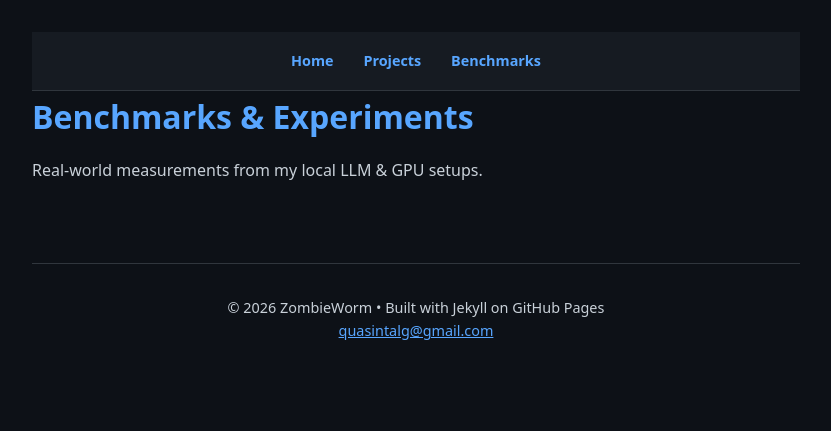
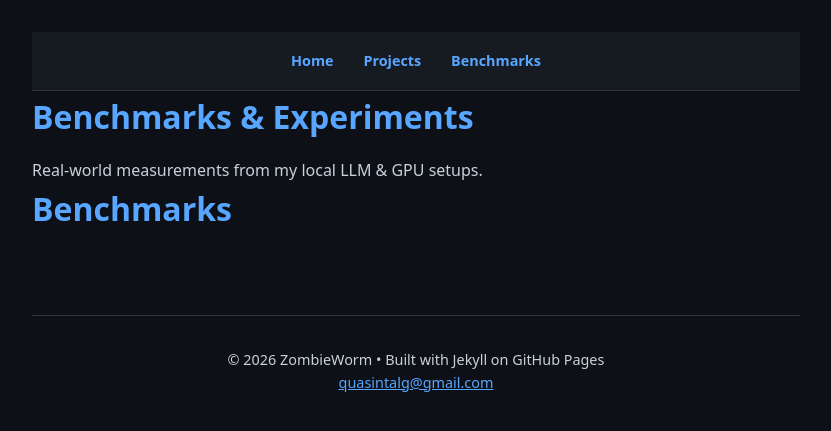
Before and after one commit to ZombieWorm/ZombieWorm.github.io, a Jekyll site: the page built from benchmarks.md, in a window 1280 px wide. Shown: the top 431 px of the page, without its empty margins (224-1055 px from the left). Built offline with Jekyll 4.4.1, drawn with Linux system fonts in a browser that asks for light colours.

Commit message:
5080 page link

```diff
--- a/benchmarks.md
+++ b/benchmarks.md
@@ -8,6 +8,17 @@ permalink: /benchmarks/
 
 Real-world measurements from my local LLM & GPU setups.
 
+<h1>Benchmarks</h1>
+
+<ul>
+  {% for item in site.benchmarks %}
+    <li>
+      <strong>{{ item.title }}</strong><br>
+      <a class="btn" href="{{ item.url }}">View</a>
+    </li>
+  {% endfor %}
+</ul>
+
 <div class="grid">
   {% for item in site.benchmarks reversed %}
     {% include project-card.html project=item %}   <!-- reuse your existing card, or make benchmark-card.html -->
```
